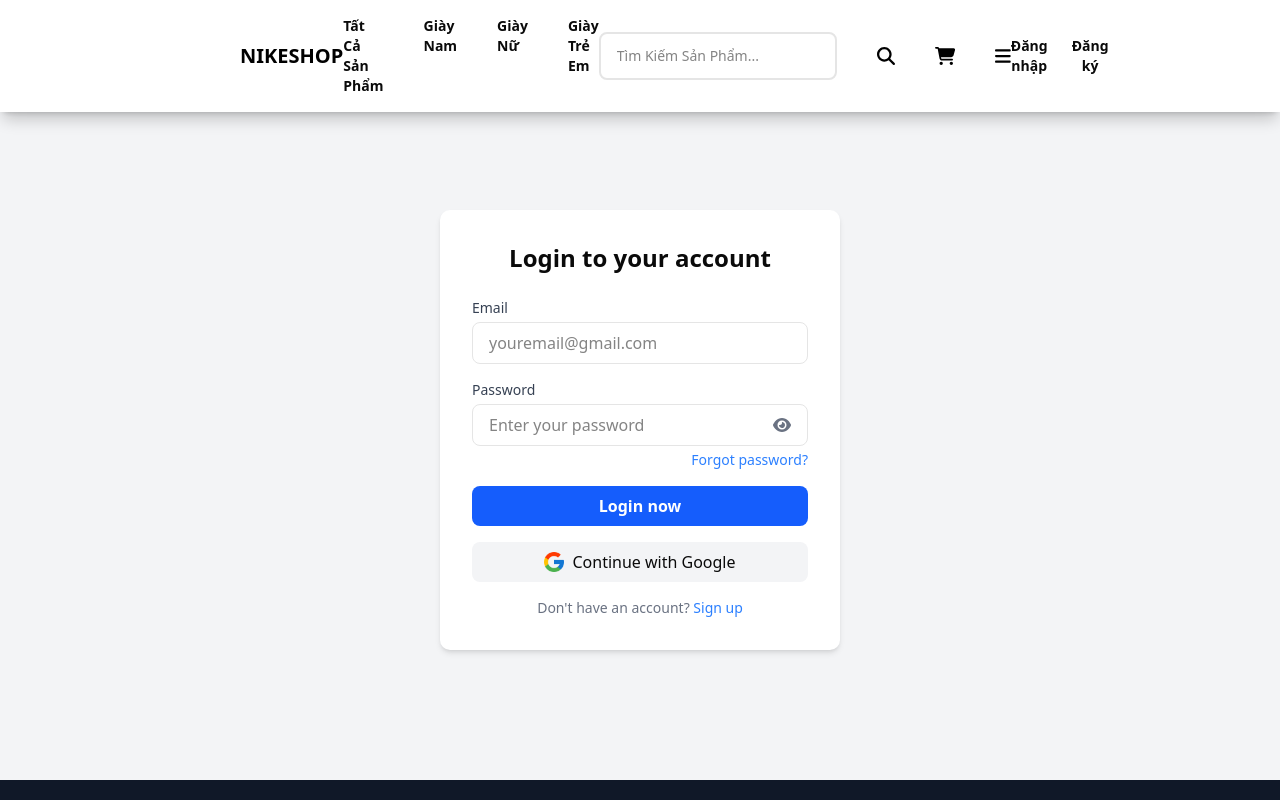
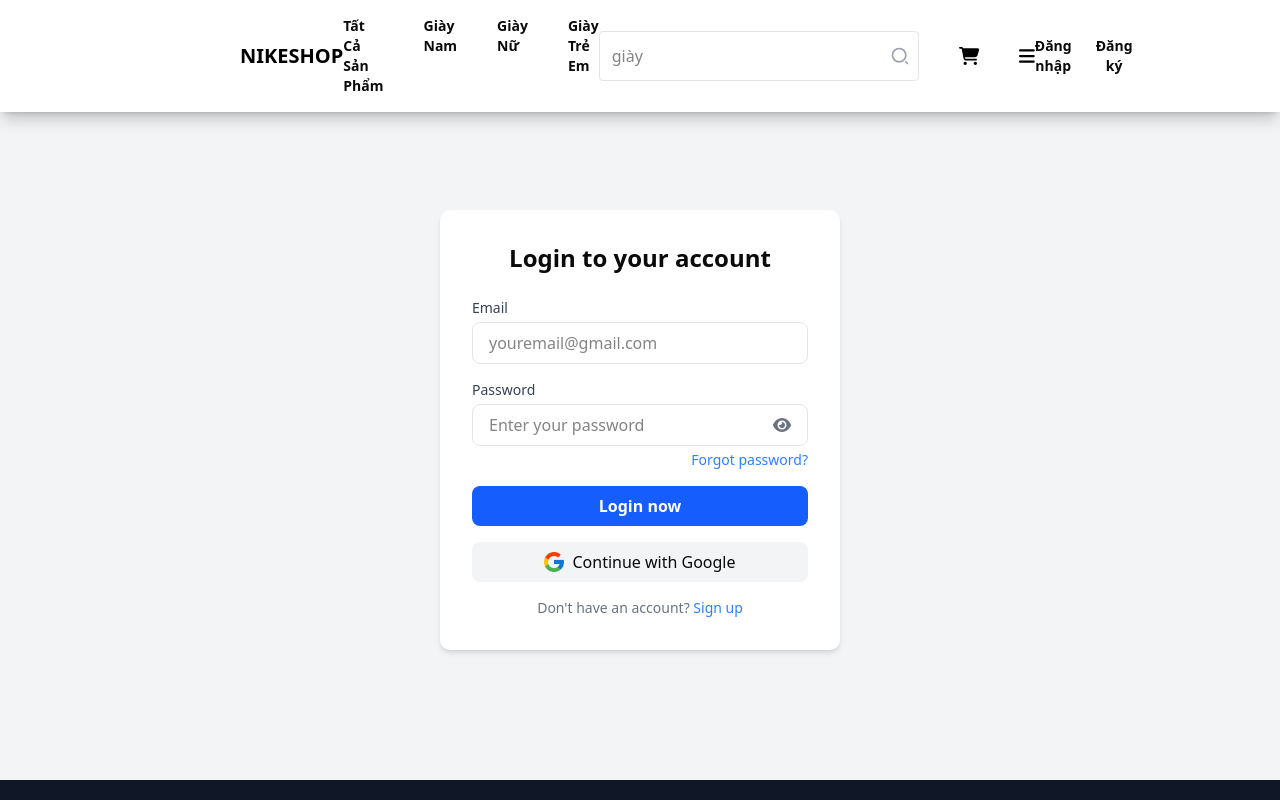
Before and after one commit to CongNgheWeb20242/EcommercePWA, a React (Vite) app in the folder frontend/: page /user/login in a window 1280 px wide. Shown: the top 800 px of the page. Built offline with nearby package versions, Linux system fonts and the light colour scheme.

Commit message:
feat: LiveSearch implemented

```diff
--- /dev/null
+++ b/frontend/src/components/user/LiveSearchBar.tsx
@@ -0,0 +1,91 @@
+import { useProductSearchStore } from "@/store/useProductSearchStore";
+import React, { useEffect, useRef, useState } from "react";
+import SearchItem from "./SearchItem";
+import { useNavigate } from "react-router-dom";
+import { Product } from "@/types/Product";
+
+export default function LiveSearchBar() {
+    const navigate = useNavigate();
+
+    const [showResults, setShowResults] = useState(false);
+
+    const [query, setQuery] = useState("");
+    const { products, loading, fetchProducts } = useProductSearchStore();
+    const debounceRef = useRef<ReturnType<typeof setTimeout> | null>(null);
+
+    useEffect(() => {
+        if (debounceRef.current) clearTimeout(debounceRef.current);
+        if (!query) {
+            setShowResults(false);
+            return;
+        }
+
+        debounceRef.current = setTimeout(() => {
+            fetchProducts({ query: query, page: 1, pageSize: 5 });
+            setShowResults(true);
+        }, 300);
+
+        return () => {
+            if (debounceRef.current) clearTimeout(debounceRef.current);
+        };
+    }, [query, fetchProducts]);
+
+    const handleProductClick = (product: Product) => {
+        navigate(`/user/product/${product._id}`);
+    };
+
+    const handleClearSearch = () => {
+        setShowResults(false);
+        setQuery("");
+    };
+
+
+    return (
+        <div className="relative w-80">
+            {/* Ô tìm kiếm */}
+            <div className="flex items-center border rounded px-2 py-1 bg-white">
+                <input
+                    type="text"
+                    placeholder="giày"
+                    value={query}
+                    onChange={e => setQuery(e.target.value)}
+                    className="flex-1 outline-none border-none bg-transparent px-1 py-2"
+                />
+                {showResults ? (
+                    <button
+                        className="w-5 h-5 text-gray-400 cursor-pointer"
+                        onClick={handleClearSearch}
+                    >
+                        <svg fill="none" stroke="currentColor" viewBox="0 0 24 24">
+                            <path strokeLinecap="round" strokeLinejoin="round" strokeWidth="2" d="M6 18L18 6M6 6l12 12"></path>
+                        </svg>
+                    </button>
+                ) : (
+                    <svg className="w-5 h-5 text-gray-400" fill="none" stroke="currentColor" viewBox="0 0 24 24">
+                        <circle cx="11" cy="11" r="8" strokeWidth="2"></circle>
+                        <path strokeLinecap="round" strokeLinejoin="round" strokeWidth="2" d="M21 21l-2-2"></path>
+                    </svg>
+                )}
+            </div>
+
+            {/* Kết quả tìm kiếm */}
+            {query && showResults && (
+                <div className="absolute left-0 right-0 mt-1 max-h-72 overflow-y-auto bg-white border rounded shadow z-10">
+                    {loading ? (
+                        <div className="p-4 text-gray-500 text-center">Đang tìm kiếm...</div>
+                    ) : products.length === 0 ? (
+                        <div className="p-4 text-gray-500 text-center">Không tìm thấy sản phẩm</div>
+                    ) : (
+                        products.map(product => (
+                            <SearchItem
+                                key={product._id}
+                                product={product}
+                                onClick={handleProductClick}
+                            />
+                        ))
+                    )}
+                </div>
+            )}
+        </div>
+    );
+}
--- a/frontend/src/components/user/NavBar.tsx
+++ b/frontend/src/components/user/NavBar.tsx
@@ -2,6 +2,7 @@ import { FontAwesomeIcon } from '@fortawesome/react-fontawesome';
 import { faSearch, faShoppingCart, faBars } from '@fortawesome/free-solid-svg-icons';
 import { Link, useNavigate } from "react-router-dom";
 import { useUserStore } from '@/store/userStore';
+import LiveSearchBar from './LiveSearchBar';
 
 const Navbar = () => {
   const navigate = useNavigate();
@@ -10,12 +11,9 @@ const Navbar = () => {
   const handleHomelick = () => {
     navigate('/home');
   };
-  const handleSearchClick = () => {
-    alert('Bạn đã bấm vào nút tìm kiếm!');
-  };
 
   const handleCartClick = () => {
-    alert('Bạn đã bấm vào nút giỏ hàng!');
+    navigate('/user/cart');;
   };
 
   const handleMenuClick = () => {
@@ -52,14 +50,7 @@ const Navbar = () => {
 
       {/* Search and Icons */}
       <div className="flex items-center space-x-10">
-        <input
-          type="text"
-          placeholder="Tìm Kiếm Sản Phẩm...       "
-          className="border-2 rounded-md px-4 py-3 text-sm focus:outline-none"
-        />
-        <button className="text-lg text-black" onClick={handleSearchClick}>
-          <FontAwesomeIcon icon={faSearch} />
-        </button>
+        <LiveSearchBar />
         <button className="text-lg text-black" onClick={handleCartClick}>
           <FontAwesomeIcon icon={faShoppingCart} />
         </button>
--- /dev/null
+++ b/frontend/src/components/user/SearchItem.tsx
@@ -0,0 +1,35 @@
+import React from "react";
+import { Product } from "@/types/Product";
+import CustomImage from "../ui/image";
+
+interface SearchItemProps {
+    product: Product;
+    onClick?: (product: Product) => void;
+}
+
+const SearchItem: React.FC<SearchItemProps> = ({ product, onClick }) => {
+    const handleClick = () => {
+        if (onClick) onClick(product);
+    };
+
+    return (
+        <div
+            className="flex items-center px-3 py-2 hover:bg-gray-100 cursor-pointer border-b last:border-b-0"
+            onClick={handleClick}
+        >
+            <CustomImage
+                src={product._id} //TODO
+                alt={product.name}
+                className="w-10 h-10 object-cover rounded mr-3"
+            />
+            <div className="flex-1 truncate">
+                <div className="font-medium text-sm truncate">{product.name}</div>
+                <div className="text-sm text-gray-600 font-semibold">
+                    {product.price.toLocaleString("vi-VN")} đ
+                </div>
+            </div>
+        </div>
+    );
+};
+
+export default SearchItem;
--- /dev/null
+++ b/frontend/src/store/useProductSearchStore.ts
@@ -0,0 +1,42 @@
+import { searchProducts, SearchProductsParams } from "@/services/api/productService";
+import { Product } from "@/types/Product";
+import { create } from "zustand";
+
+interface SearchState {
+    products: Product[];
+    total: number;
+    loading: boolean;
+    error: string | null;
+    searchParams: SearchProductsParams;
+    fetchProducts: (params?: SearchProductsParams) => Promise<void>;
+    setSearchParams: (params: SearchProductsParams) => void;
+}
+
+
+export const useProductSearchStore = create<SearchState>((set, get) => ({
+    products: [],
+    total: 0,
+    loading: false,
+    error: null,
+    searchParams: {
+        page: 1,
+        pageSize: 3,
+    },
+    fetchProducts: async (params) => {
+        set({ loading: true, error: null });
+        try {
+            const mergedParams = { ...get().searchParams, ...params };
+            const data = await searchProducts(mergedParams);
+            if (data === null) throw new Error("Failed to fetch products");
+            set({
+                products: data.products,
+                total: data.total,
+                loading: false,
+                searchParams: mergedParams,
+            });
+        } catch (err: any) {
+            set({ error: err.message || "Error", loading: false });
+        }
+    },
+    setSearchParams: (params) => set({ searchParams: { ...get().searchParams, ...params } }),
+}));
```
